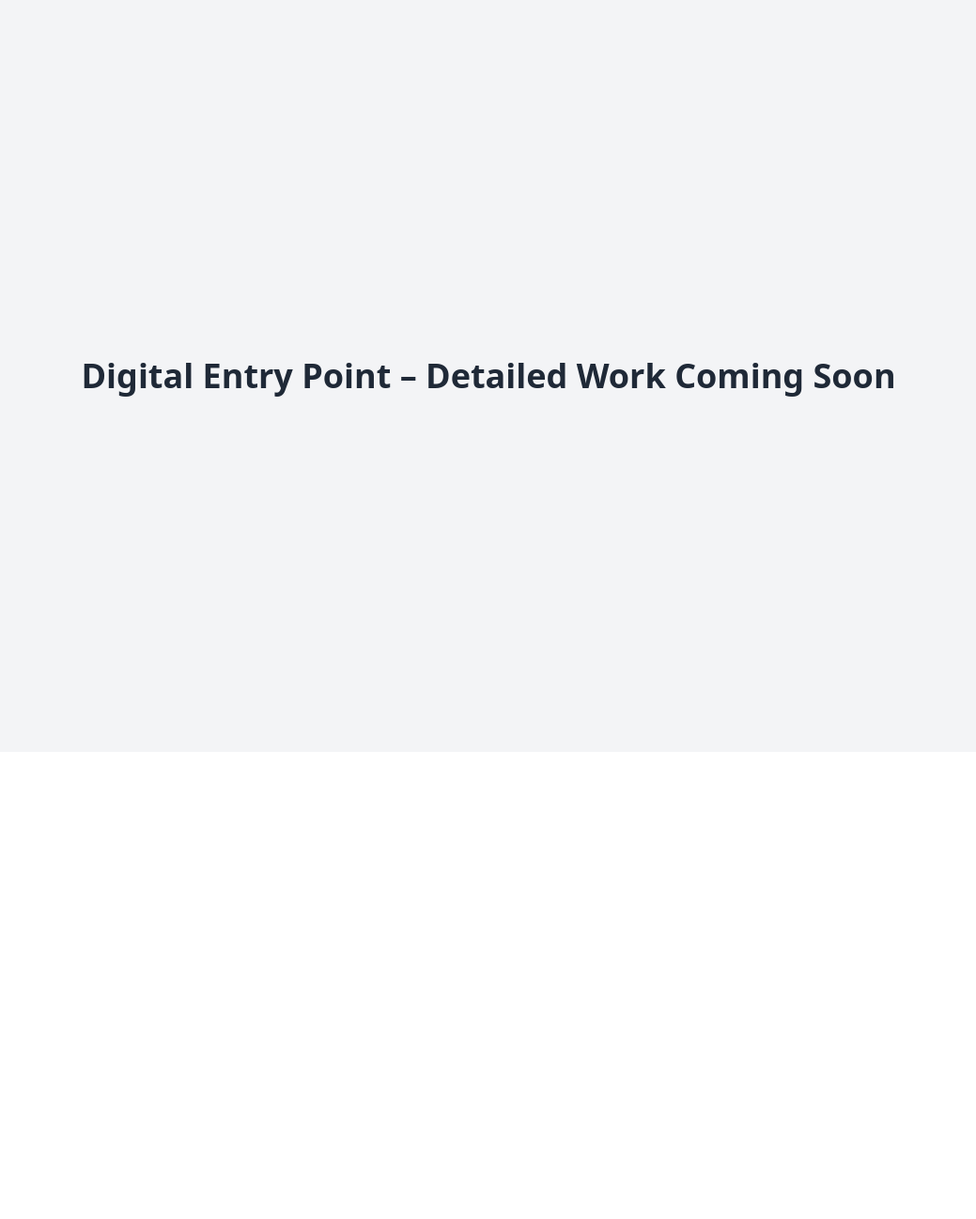
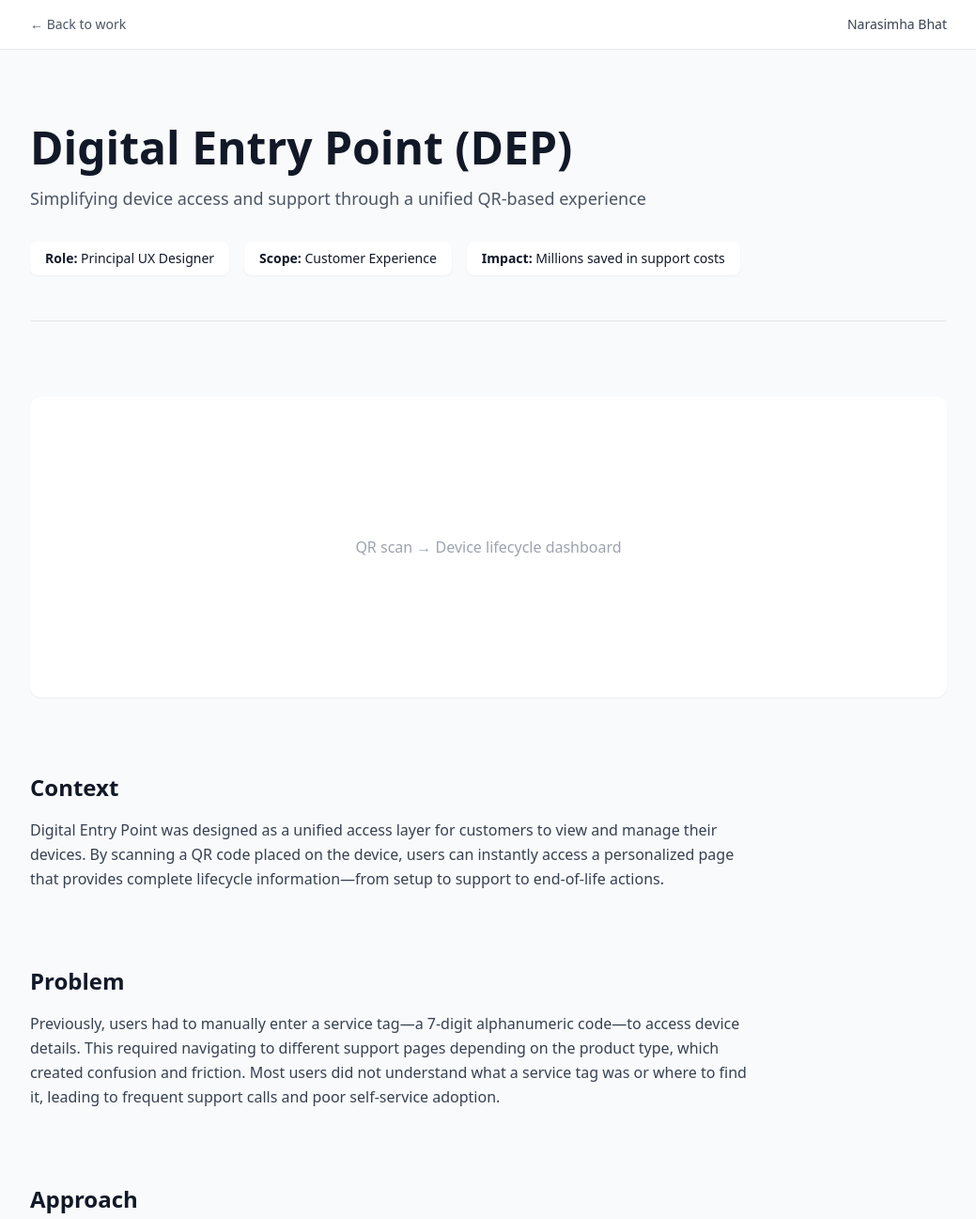
Before and after one commit to Simha1991/narasimha-portfolio, a React (Vite) app: page /narasimha-portfolio/dep-detail in a window 1280 px wide. Shown: the top 1297 px of the page at 94% size, without its empty margins (120-1159 px from the left). Before the commit the page ends 800 px from the top, so only its background shows below. Built offline with nearby package versions, Linux system fonts and the light colour scheme; the HTML template or start-up script is replaced by a standard one.

Commit message:
Update DepDetail.jsx

```diff
--- a/src/pages/DepDetail.jsx
+++ b/src/pages/DepDetail.jsx
@@ -1,11 +1,192 @@
-import React from "react";
+import { useNavigate } from "react-router-dom";
 
 export default function DepDetail() {
+  const navigate = useNavigate();
+
   return (
-    <section className="min-h-screen flex items-center justify-center bg-gray-100">
-      <h1 className="text-4xl font-bold text-gray-800">
-        Digital Entry Point – Detailed Work Coming Soon
-      </h1>
-    </section>
+    <div>
+
+      {/* Top Bar */}
+      <div className="sticky top-0 z-50 bg-white/80 backdrop-blur-md border-b border-gray-200">
+        <div className="max-w-5xl mx-auto px-6 py-4 flex justify-between items-center">
+
+          <button
+            onClick={() => navigate(-1)}
+            className="text-sm text-gray-600 hover:text-black transition"
+          >
+            ← Back to work
+          </button>
+
+          <span className="text-sm font-medium text-gray-700">
+            Narasimha Bhat
+          </span>
+
+        </div>
+      </div>
+
+      {/* Content */}
+      <div className="bg-gray-50 text-gray-900">
+        <div className="max-w-5xl mx-auto px-6 py-20 space-y-20">
+
+          {/* Hero */}
+          <section className="pb-12 border-b border-gray-200">
+            <h1 className="text-4xl md:text-5xl font-bold leading-tight">
+              Digital Entry Point (DEP)
+            </h1>
+
+            <p className="mt-4 text-lg text-gray-600 max-w-2xl">
+              Simplifying device access and support through a unified QR-based experience
+            </p>
+
+            <div className="mt-8 flex flex-wrap gap-4 text-sm">
+              <span className="bg-white px-4 py-2 rounded-lg shadow-sm">
+                <strong>Role:</strong> Principal UX Designer
+              </span>
+              <span className="bg-white px-4 py-2 rounded-lg shadow-sm">
+                <strong>Scope:</strong> Customer Experience
+              </span>
+              <span className="bg-white px-4 py-2 rounded-lg shadow-sm">
+                <strong>Impact:</strong> Millions saved in support costs
+              </span>
+            </div>
+          </section>
+
+          {/* Visual */}
+          <section>
+            <div className="w-full h-[320px] bg-white rounded-xl shadow-sm flex items-center justify-center text-gray-400">
+              QR scan → Device lifecycle dashboard
+            </div>
+          </section>
+
+          {/* Context */}
+          <section>
+            <h2 className="text-2xl font-semibold">Context</h2>
+            <p className="mt-4 text-gray-700 leading-relaxed max-w-3xl">
+              Digital Entry Point was designed as a unified access layer for customers to view and manage their devices.
+              By scanning a QR code placed on the device, users can instantly access a personalized page that provides
+              complete lifecycle information—from setup to support to end-of-life actions.
+            </p>
+          </section>
+
+          {/* Problem */}
+          <section>
+            <h2 className="text-2xl font-semibold">Problem</h2>
+            <p className="mt-4 text-gray-700 leading-relaxed max-w-3xl">
+              Previously, users had to manually enter a service tag—a 7-digit alphanumeric code—to access device details.
+              This required navigating to different support pages depending on the product type, which created confusion and friction.
+
+              Most users did not understand what a service tag was or where to find it, leading to frequent support calls
+              and poor self-service adoption.
+            </p>
+          </section>
+
+          {/* Approach */}
+          <section>
+            <h2 className="text-2xl font-semibold">Approach</h2>
+            <p className="mt-4 text-gray-700 leading-relaxed max-w-3xl">
+              I focused on simplifying access by removing the need for manual input and creating a universally understandable entry point.
+
+              Instead of asking users to search and decode technical identifiers, we introduced QR codes that users could scan instantly
+              from their phones—even if their device was not functioning.
+
+              The goal was to create a consistent experience across all device types while making the interface intuitive enough
+              that users could navigate without guidance.
+            </p>
+          </section>
+
+          {/* Before vs After */}
+          <section>
+            <h2 className="text-2xl font-semibold">Before vs After</h2>
+
+            <div className="mt-6 grid md:grid-cols-2 gap-8 text-gray-700 max-w-4xl">
+
+              <div>
+                <h3 className="font-semibold text-gray-900 mb-2">Before</h3>
+                <ul className="space-y-2 text-sm">
+                  <li>• Manual service tag entry</li>
+                  <li>• Confusing support navigation</li>
+                  <li>• Multiple pages based on device type</li>
+                  <li>• High dependency on support calls</li>
+                  <li>• Low self-service adoption</li>
+                </ul>
+              </div>
+
+              <div>
+                <h3 className="font-semibold text-gray-900 mb-2">After</h3>
+                <ul className="space-y-2 text-sm">
+                  <li>• QR-based instant access</li>
+                  <li>• Unified experience across devices</li>
+                  <li>• No login required for key details</li>
+                  <li>• Mobile-first accessibility</li>
+                  <li>• Increased self-service usage</li>
+                </ul>
+              </div>
+
+            </div>
+          </section>
+
+          {/* Lifecycle Visual */}
+          <section>
+            <div className="w-full h-[300px] bg-white rounded-xl shadow-sm flex items-center justify-center text-gray-400">
+              Device lifecycle experience (Setup → Maintain → Support → Renew)
+            </div>
+          </section>
+
+          {/* Solution */}
+          <section>
+            <h2 className="text-2xl font-semibold">Solution</h2>
+
+            <div className="mt-6 space-y-6 text-gray-700 max-w-3xl">
+
+              <p>
+                Designed a QR-based entry system that allows users to instantly access their device information without
+                needing to understand or input technical identifiers.
+              </p>
+
+              <p>
+                Created a unified interface that works across device types, ensuring consistency in how users access
+                support, warranty details, and lifecycle information.
+              </p>
+
+              <p>
+                Built a lifecycle-driven experience that adapts based on the device stage—guiding users through setup,
+                updates, troubleshooting, and renewal decisions.
+              </p>
+
+              <p className="font-medium text-gray-900">
+                Enabled mobile-first access so users can retrieve critical information even when their device is not functioning.
+              </p>
+
+            </div>
+          </section>
+
+          {/* Impact */}
+          <section>
+            <h2 className="text-2xl font-semibold">Impact</h2>
+            <ul className="mt-4 space-y-3 text-gray-700 max-w-3xl">
+              <li>• Significantly reduced support call volume</li>
+              <li>• Saved millions in operational costs</li>
+              <li>• Increased QR scan adoption across users</li>
+              <li>• Improved accessibility to device information</li>
+              <li>• Enabled true self-service experience</li>
+              <li>• Recognized with Dell President’s Award</li>
+            </ul>
+          </section>
+
+          {/* Reflection */}
+          <section>
+            <h2 className="text-2xl font-semibold">Reflection</h2>
+            <p className="mt-4 text-gray-700 leading-relaxed max-w-3xl">
+              This project reinforced the importance of removing friction rather than adding guidance.
+              By replacing a system that required users to adapt with one that aligned with natural behavior,
+              we significantly improved usability and adoption.
+
+              It also demonstrated how small changes in entry points can drive large-scale business impact.
+            </p>
+          </section>
+
+        </div>
+      </div>
+    </div>
   );
 }
```
